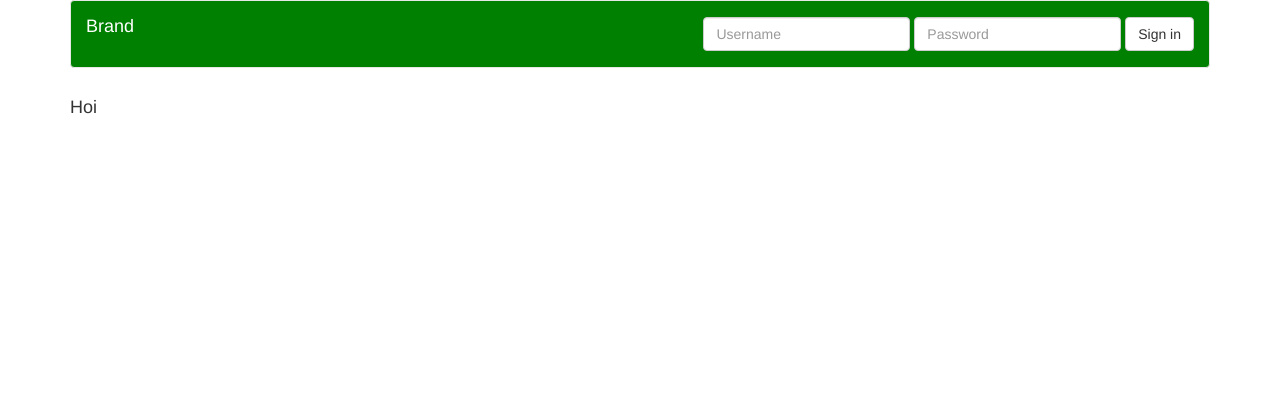
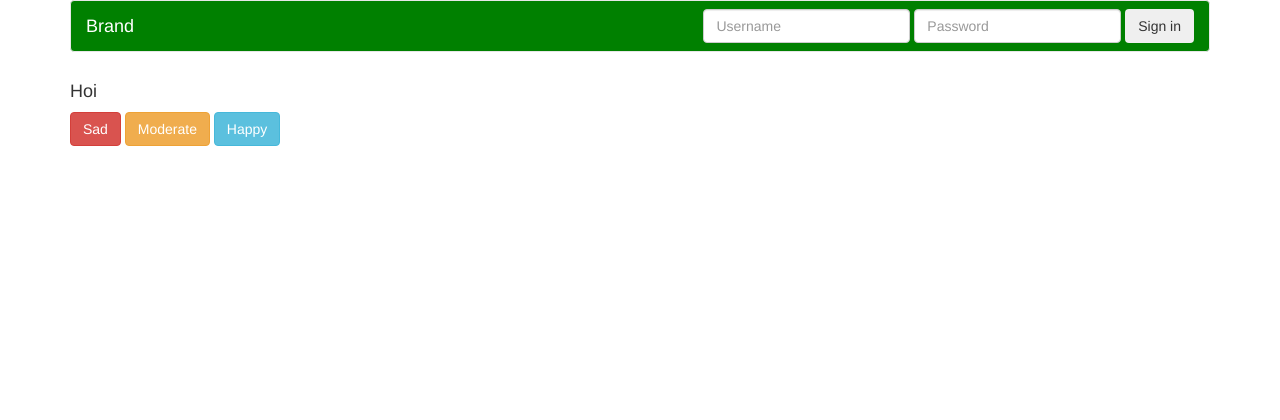
Before and after one commit to wesselt/tutorial, a Django app: page /todos/ in a window 1280 px wide. Shown: the top 420 px of the page. Run offline with Django 3.2, Linux system fonts and the light colour scheme; some libraries are stand-ins or nearby versions.

Commit message:
base password done

```diff
--- a/todolist/todos/templates/mood/mood_monitor.html
+++ b/todolist/todos/templates/mood/mood_monitor.html
@@ -61,9 +61,9 @@
                        required>
             </div>
 
-            <btn v-on:click="signinout"
-                 class="navbar-btn">[[ signin_text ]]
-            </btn>
+            <button type="submit"
+                 class="btn">[[ signin_text ]]
+            </button>
         </navbar-form>
 
 
@@ -73,7 +73,9 @@
 </div>
 <div class="container">
     <h4>Hoi</h4>
-
+<btn class="btn btn-danger">Sad</btn>
+    <btn class="btn btn-warning">Moderate</btn>
+    <btn class="btn btn-info">Happy</btn>
 </div>
 
 
@@ -112,8 +114,6 @@
             methods: {
                 checkForm: function (e) {
                     console.log(e)
-                },
-                signinout: function (signin) {
 
                     if (this.signin) {
                         this.signin_text = "Sign out";
@@ -172,3 +172,9 @@
 </script>
 
 </html>
+<script>
+    import Btn from "uiv/src/components/button/Btn";
+    export default {
+        components: {Btn}
+    }
+</script>
```
